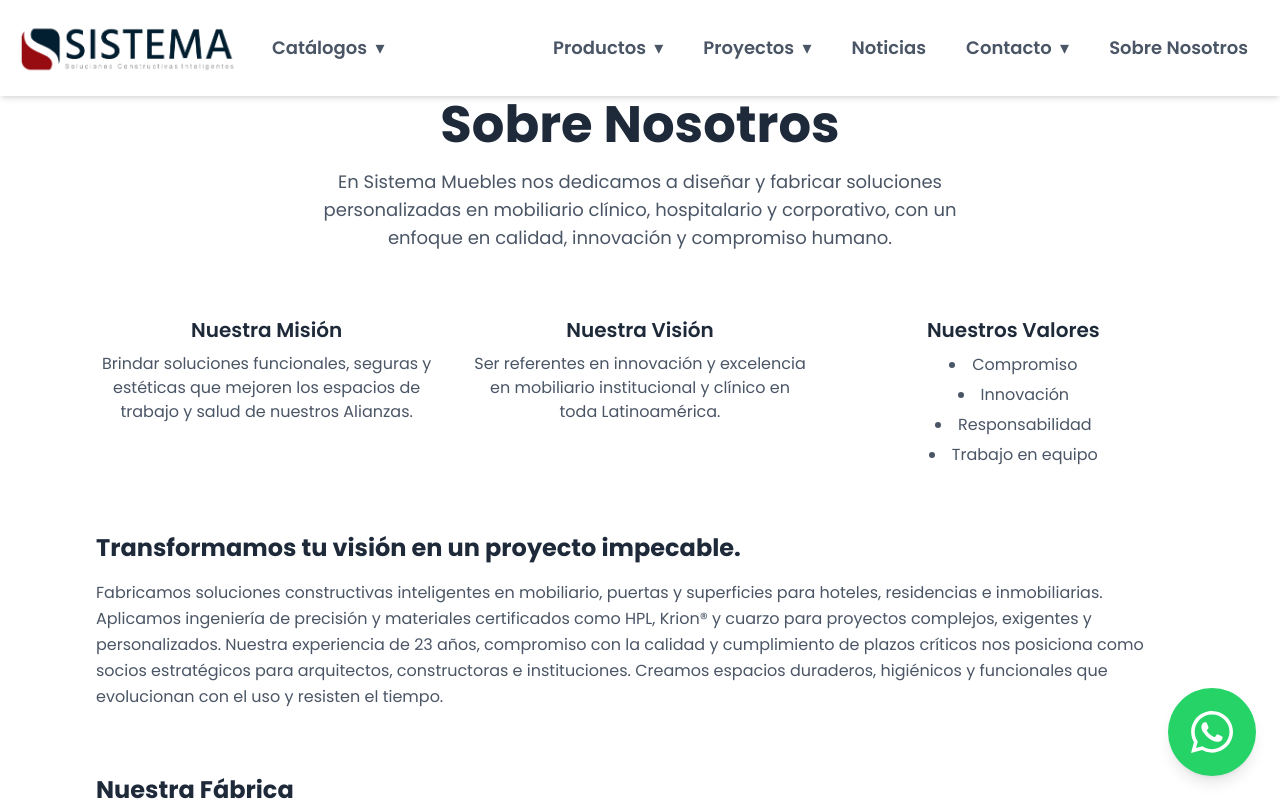
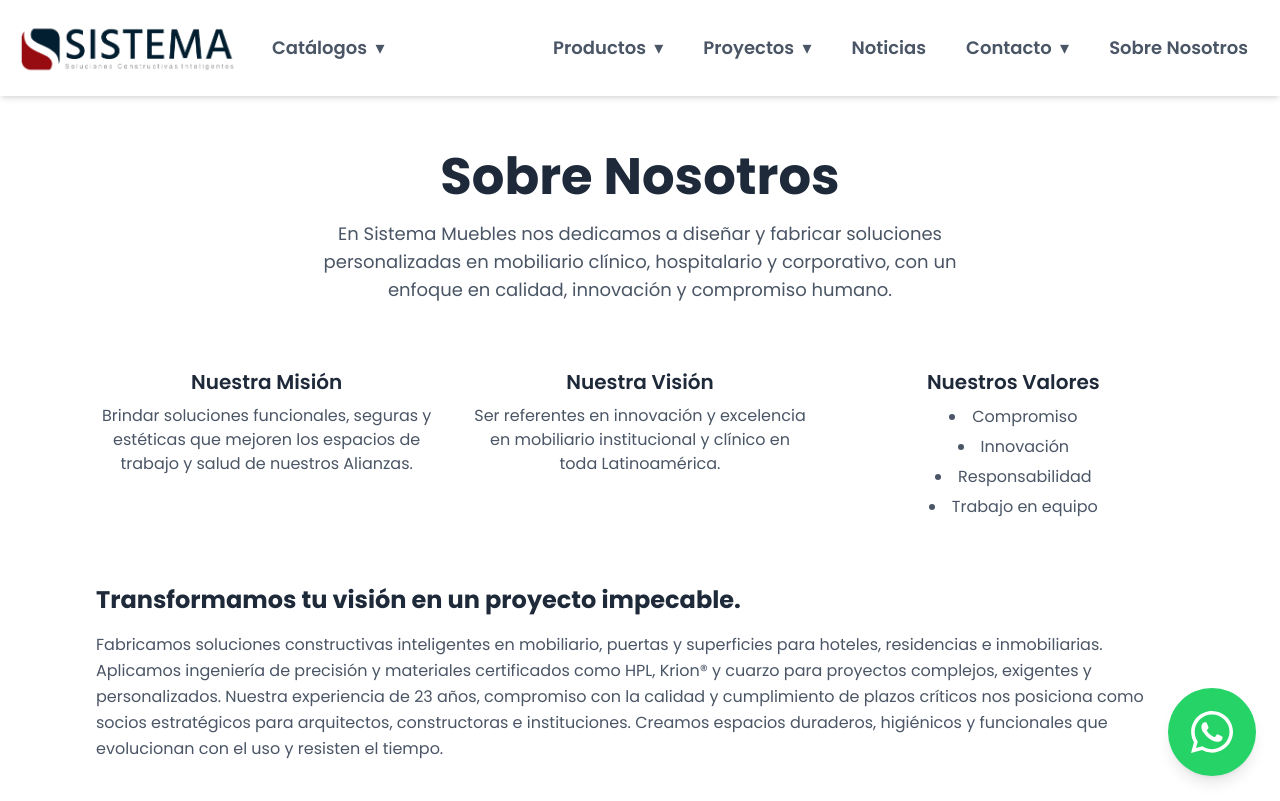
Before and after one commit to Juanith0xx/s_muebles, a React (Vite) app: page /nosotros in a window 1280 px wide. Shown: the top 801 px of the page. Built offline with nearby package versions, Linux system fonts and the light colour scheme.

Commit message:
update web final v2 v1

```diff
--- a/src/pages/Nosotros.jsx
+++ b/src/pages/Nosotros.jsx
@@ -8,7 +8,7 @@
       className="min-h-screen pt-24 px-6 sm:px-12 lg:px-24 max-w-7xl mx-auto space-y-16 text-gray-800">
       {/* 1. Título principal */}
       <section className="text-center">
-        <h1 className="text-4xl font-bold mb-4">Sobre Nosotros</h1>
+        <h1 className="text-4xl font-bold mb-4 mt-13">Sobre Nosotros</h1>
         <p className="text-lg text-gray-600 max-w-2xl mx-auto">
           En Sistema Muebles nos dedicamos a diseñar y fabricar soluciones personalizadas en mobiliario clínico, hospitalario y corporativo, con un enfoque en calidad, innovación y compromiso humano.
         </p>
--- a/src/pages/Noticias.jsx
+++ b/src/pages/Noticias.jsx
@@ -7,7 +7,7 @@
     <section className="min-h-screen w-full bg-gray-50 py-16 px-4 sm:px-8 lg:px-16">
       <div className="max-w-7xl mx-auto">
         <div className="text-center mb-12">
-          <h1 className="text-4xl sm:text-5xl font-bold font-[Poppins] text-black mb-4 mt-8">
+          <h1 className="text-4xl sm:text-5xl font-bold font-[Poppins] text-black mb-4 mt-13">
             Noticias & Proyectos
           </h1>
           <p className="text-gray-600 text-lg max-w-2xl mx-auto font-[Barlow]">
```
